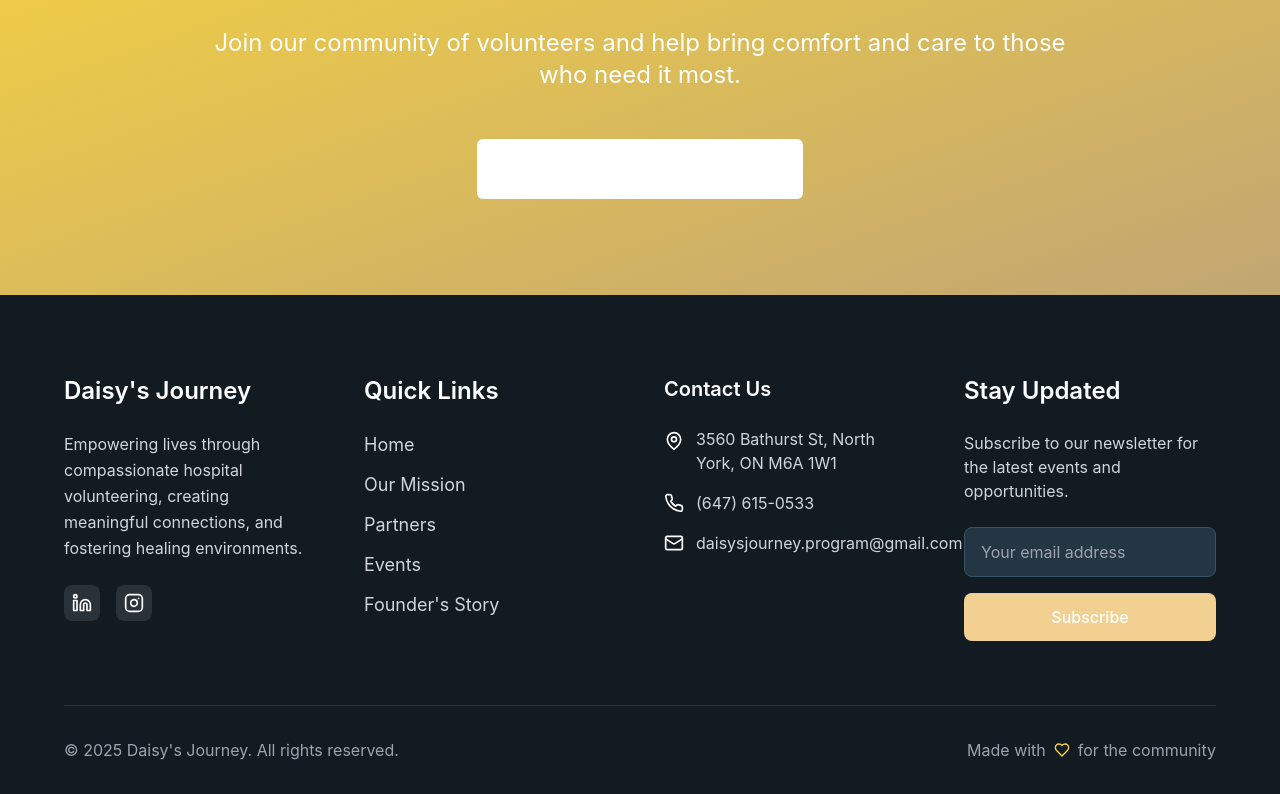
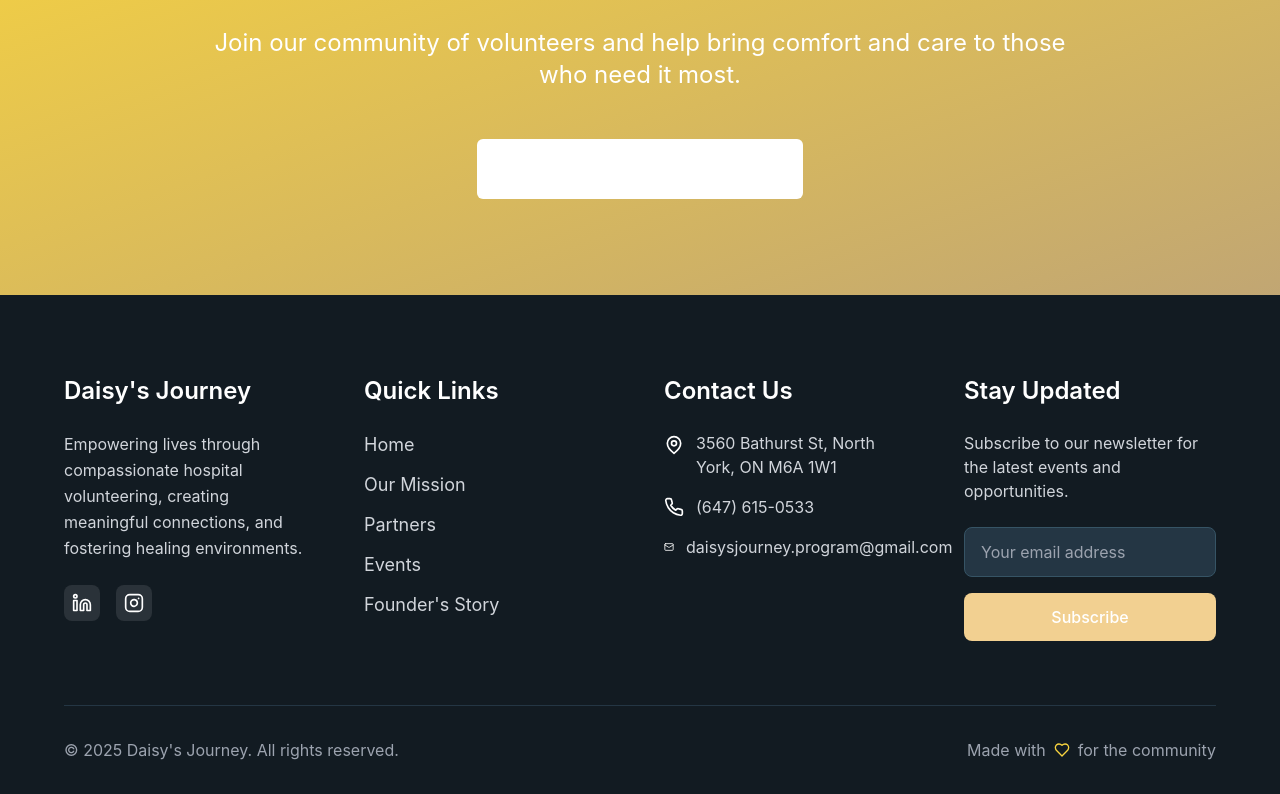
Before and after one commit to srigan-s/DaisyJourneyClient, a React (Vite) app: page / in a window 1280 px wide. Shown: the part 2994-3788 px from the top of the page. Built offline with nearby package versions, Linux system fonts and the light colour scheme; a web font is replaced by a local one.

Commit message:
Updated Footer.tsx

```diff
--- a/src/components/Footer.tsx
+++ b/src/components/Footer.tsx
@@ -71,7 +71,7 @@ const Footer: React.FC = () => {
 
             {/* Contact Column */}
             <div>
-              <h3 className="text-xl font-semibold mb-6">Contact Us</h3>
+              <h3 className="text-2xl font-semibold mb-6">Contact Us</h3>
               <ul className="space-y-4">
                 <li className="flex items-start">
                   <MapPin size={20} className="mr-3 mt-1 flex-shrink-0" />
@@ -82,7 +82,7 @@ const Footer: React.FC = () => {
                   <span className="text-gray-300">(647) 615-0533</span>
                 </li>
                 <li className="flex items-center">
-                  <Mail size={20} className="mr-3 flex-shrink-0" />
+                  <Mail size={10} className="mr-3 flex-shrink-0" />
                   <a href="mailto:daisysjourney.program@gmail.com" className="text-gray-300 hover:text-white transition-colors duration-200">
                     daisysjourney.program@gmail.com
                   </a>
```
